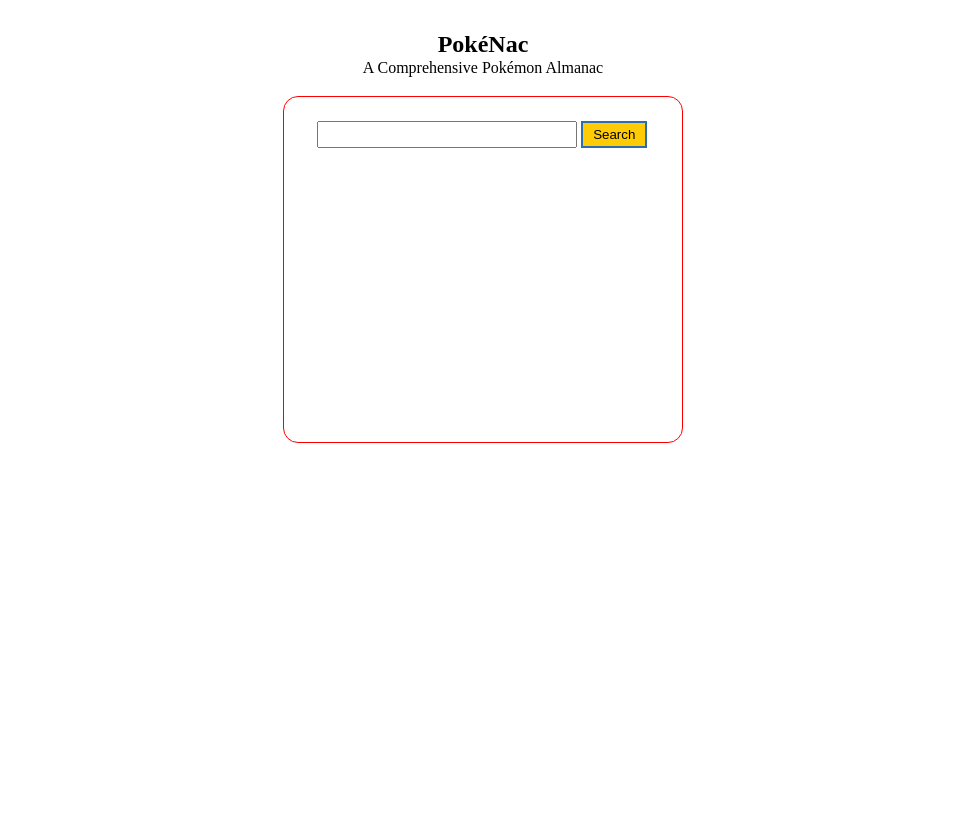
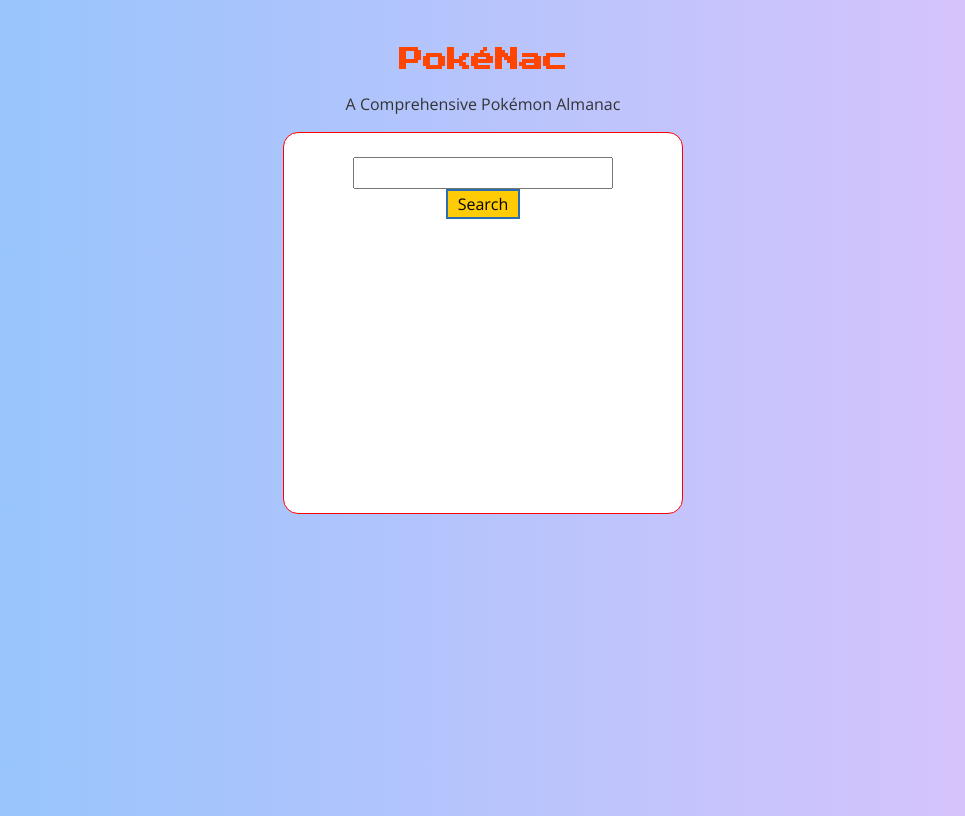
Before and after one commit to BrettCross/PokeNac, a plain HTML site: page index.html in a window 1280 px wide. Shown: the whole page, without its empty margins (157-1122 px from the left). Drawn offline with nearby package versions, Linux system fonts and the light colour scheme.

Commit message:
add fonts, normalize.css - update background and header

```diff
--- a/index.html
+++ b/index.html
@@ -4,6 +4,8 @@
     <meta charset="UTF-8" />
     <meta name="viewport" content="width=device-width, initial-scale=1.0" />
     <meta name="description" content="" />
+    <link href="https://fonts.googleapis.com/css2?family=Open+Sans:wght@400;700&family=Press+Start+2P&display=swap" rel="stylesheet">
+    <link rel="stylesheet" href="https://cdnjs.cloudflare.com/ajax/libs/normalize/8.0.1/normalize.min.css">
     <link rel="stylesheet" href="styles.css" />
     <title>PokéNac</title>
   </head>
--- a/styles.css
+++ b/styles.css
@@ -6,7 +6,13 @@
 
 body {
 	height: 100vh;
-	background-color: white;
+	/* background-color: #2f6cb5; */
+      font-family: 'Open Sans', sans-serif;
+    background: linear-gradient(to right, #8ec5fc, #e0c3fc);
+    margin: 0;
+    padding: 0;
+    color: #333;
+    text-align: center;
 }
 
 main {
@@ -20,7 +26,10 @@ main {
 }
 
 h1 {
-  font-size: 1.5em;
+  font-family: 'Press Start 2P', cursive;
+  color: #ff4500;
+  font-size: 1.5rem;
+  margin-bottom: 20px;
 }
 
 .container {
@@ -33,6 +42,7 @@ h1 {
   padding: 1em;
   border-radius: 15px;
   border: 1px solid red;
+  background-color: white;
 }
 
 #search-form {
```
